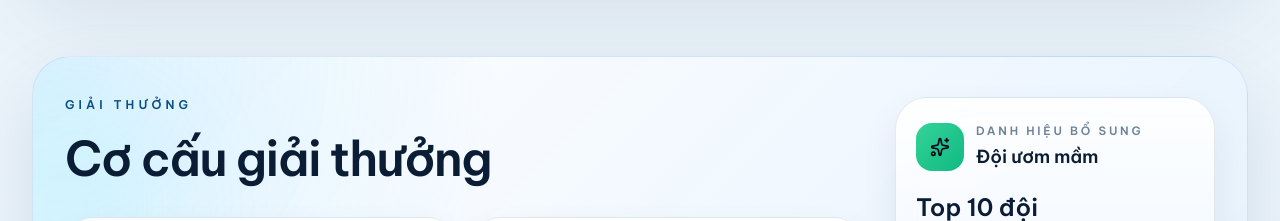
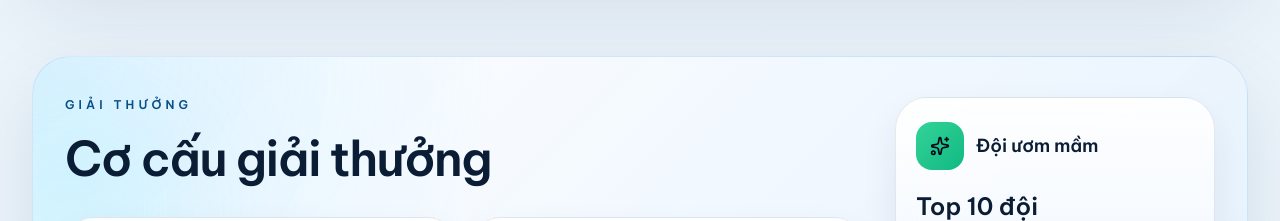
Before and after one commit to tamphan2911/attacker_2026, a Next.js app: page /competition in a window 1280 px wide. Shown: the part 1880-2101 px from the top of the page. Built offline with nearby package versions, Linux system fonts and the light colour scheme; no server answers.

Commit message:
Simplify emerging reward heading

```diff
--- a/src/components/competition-page.tsx
+++ b/src/components/competition-page.tsx
@@ -96,7 +96,6 @@ export function CompetitionPage() {
     locale === "vi" ? "Hành trình đồng hành cùng chuyên gia" : "A journey guided by experts";
   const rewardSectionTitle = locale === "vi" ? "Cơ cấu giải thưởng" : "Prize structure";
   const emergingReward = pageContent.competition.emergingReward;
-  const emergingRewardEyebrow = locale === "vi" ? "Danh hiệu bổ sung" : "Side recognition";
   const emergingRewardNote =
     locale === "vi"
       ? "Các đội xếp ngay sau top 5 ở Vòng 2 nhận danh hiệu, giấy chứng nhận và các cơ hội đồng hành từ đối tác."
@@ -237,14 +236,9 @@ export function CompetitionPage() {
                 <div className="flex h-12 w-12 shrink-0 items-center justify-center rounded-2xl bg-[linear-gradient(135deg,#34d399,#10b981)] text-slate-950">
                   <Sparkles className="h-5 w-5" />
                 </div>
-                <div>
-                  <p className="theme-text-soft text-[0.72rem] font-semibold uppercase tracking-[0.24em]">
-                    {emergingRewardEyebrow}
-                  </p>
-                  <p className="theme-text-strong mt-1 text-lg font-semibold">
-                    {pickText(locale, emergingReward.title)}
-                  </p>
-                </div>
+                <p className="theme-text-strong text-lg font-semibold leading-tight">
+                  {pickText(locale, emergingReward.title)}
+                </p>
               </div>
               <p className="theme-text-strong mt-5 text-2xl font-semibold">
                 {pickText(locale, emergingReward.amount)}
```
